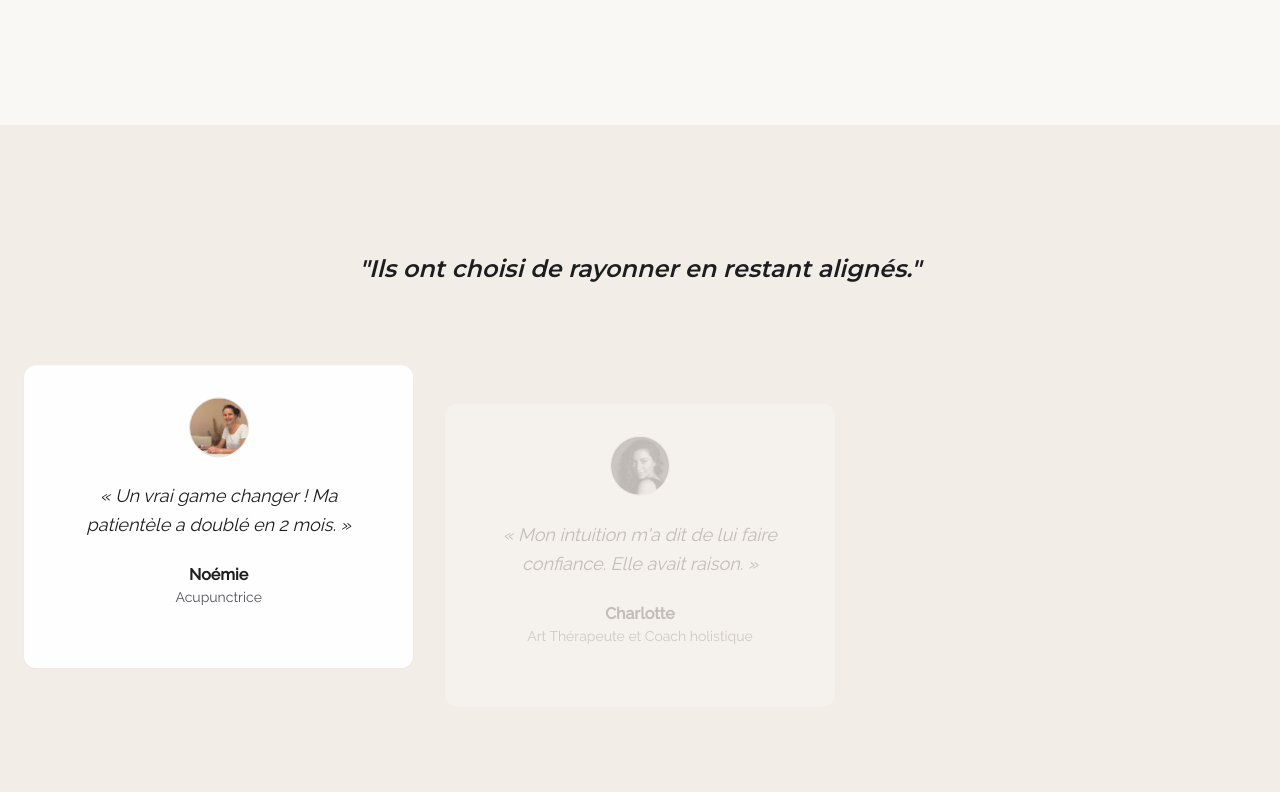
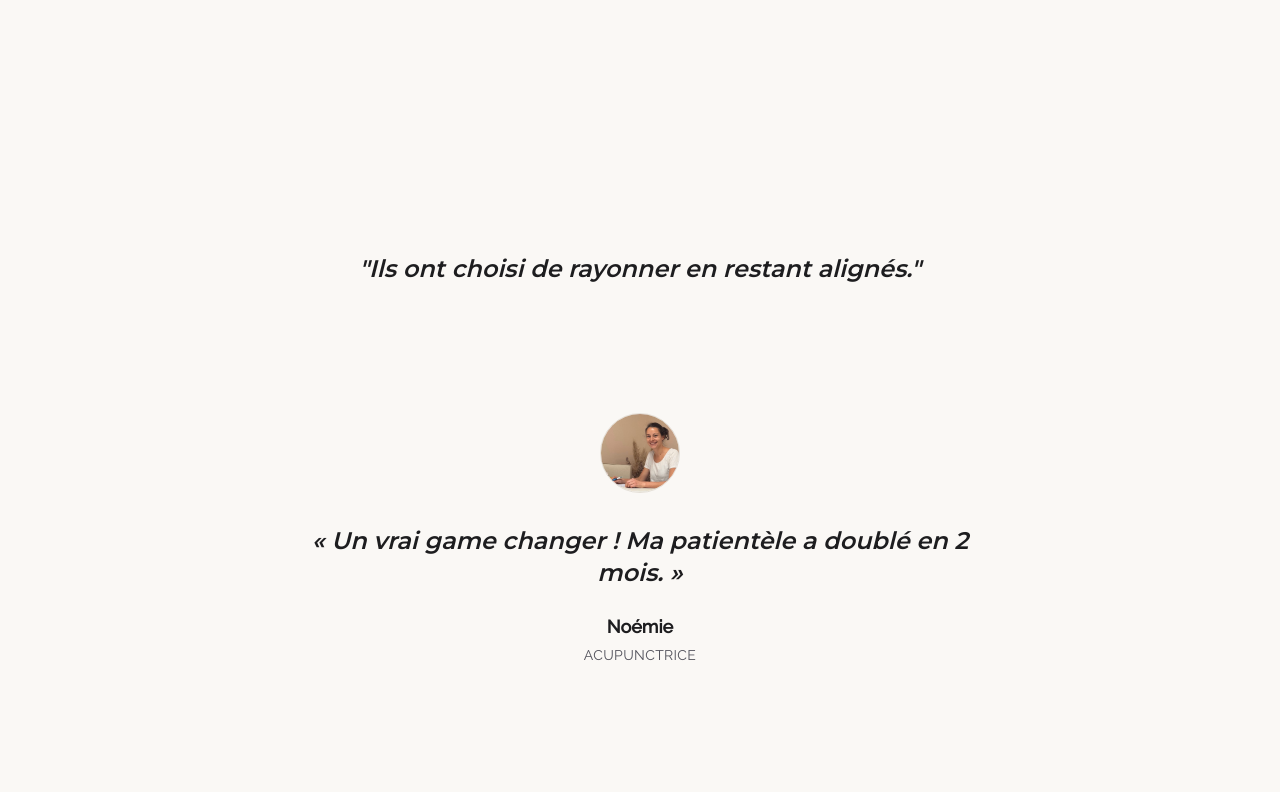
Before and after one commit to BenjaminOhana/Site-Benjamin, a React (Vite) app: page / in a window 1280 px wide. Shown: the part 4480-5272 px from the top of the page. Built offline with nearby package versions, Linux system fonts and the light colour scheme.

Commit message:
Feat: Editorial redesign of Testimonials (vertical stack, no cards)

```diff
--- a/src/components/Testimonials.jsx
+++ b/src/components/Testimonials.jsx
@@ -26,17 +26,18 @@ const Testimonials = () => {
                 ease: "power2.out"
             });
 
-            // Cards Stagger Animation
-            gsap.from(cardsRef.current, {
-                scrollTrigger: {
-                    trigger: sectionRef.current,
-                    start: "top 70%",
-                },
-                y: 50,
-                opacity: 0,
-                duration: 0.8,
-                stagger: 0.15,
-                ease: "power2.out"
+            // Individual Card Animation (Simple Fade-in)
+            cardsRef.current.forEach((card) => {
+                gsap.from(card, {
+                    scrollTrigger: {
+                        trigger: card,
+                        start: "top 85%", // Trigger when top of card hits 85% of viewport
+                    },
+                    y: 30,
+                    opacity: 0,
+                    duration: 0.4,
+                    ease: "power1.out"
+                });
             });
         }, sectionRef);
 
@@ -65,39 +66,41 @@ const Testimonials = () => {
     ];
 
     return (
-        <section className="py-20 md:py-32 bg-[#F3EDE7] overflow-hidden">
+        <section className="py-20 md:py-32 bg-[#FAF8F5] overflow-hidden">
             <div className="container mx-auto px-6">
 
                 {/* Transition Phrase */}
                 <h2
                     ref={titleRef}
-                    className="text-2xl font-heading text-[#1D1D1F] italic text-center mb-16 md:mb-20 px-4"
+                    className="text-2xl font-heading text-[#1D1D1F] italic text-center mb-32 px-4"
                 >
                     "Ils ont choisi de rayonner en restant alignés."
                 </h2>
 
-                {/* Testimonials Grid */}
-                <div className="grid grid-cols-1 md:grid-cols-3 gap-8">
+                {/* Testimonials List (Vertical Stack) */}
+                <div className="flex flex-col items-center w-full">
                     {testimonials.map((t, index) => (
                         <div
                             key={index}
                             ref={el => cardsRef.current[index] = el}
-                            className="bg-white p-8 rounded-[12px] shadow-sm hover:shadow-md transition-all duration-300 flex flex-col items-center text-center w-full"
+                            className="flex flex-col items-center text-center w-full max-w-2xl mx-auto mb-32 last:mb-0"
                         >
                             {/* Avatar */}
                             <img
                                 src={t.image}
                                 alt={t.name}
-                                className="w-[60px] h-[60px] rounded-full object-cover object-center mb-6 border border-[#E5E0D8]"
+                                className="w-20 h-20 rounded-full object-cover object-center mb-8 border border-[#E5E0D8]"
                             />
 
-                            <p className="text-lg text-anthracite italic mb-6 leading-relaxed">
+                            {/* Quote */}
+                            <p className="text-xl md:text-2xl text-[#1D1D1F] italic mb-6 leading-relaxed font-heading">
                                 « {t.quote} »
                             </p>
 
+                            {/* Name & Job */}
                             <div>
-                                <p className="font-bold text-anthracite">{t.name}</p>
-                                <p className="text-sm text-[#52525B]">{t.job}</p>
+                                <p className="font-bold text-[#1D1D1F] text-lg mb-1">{t.name}</p>
+                                <p className="text-sm text-[#52525B] uppercase tracking-wide">{t.job}</p>
                             </div>
                         </div>
                     ))}
```
